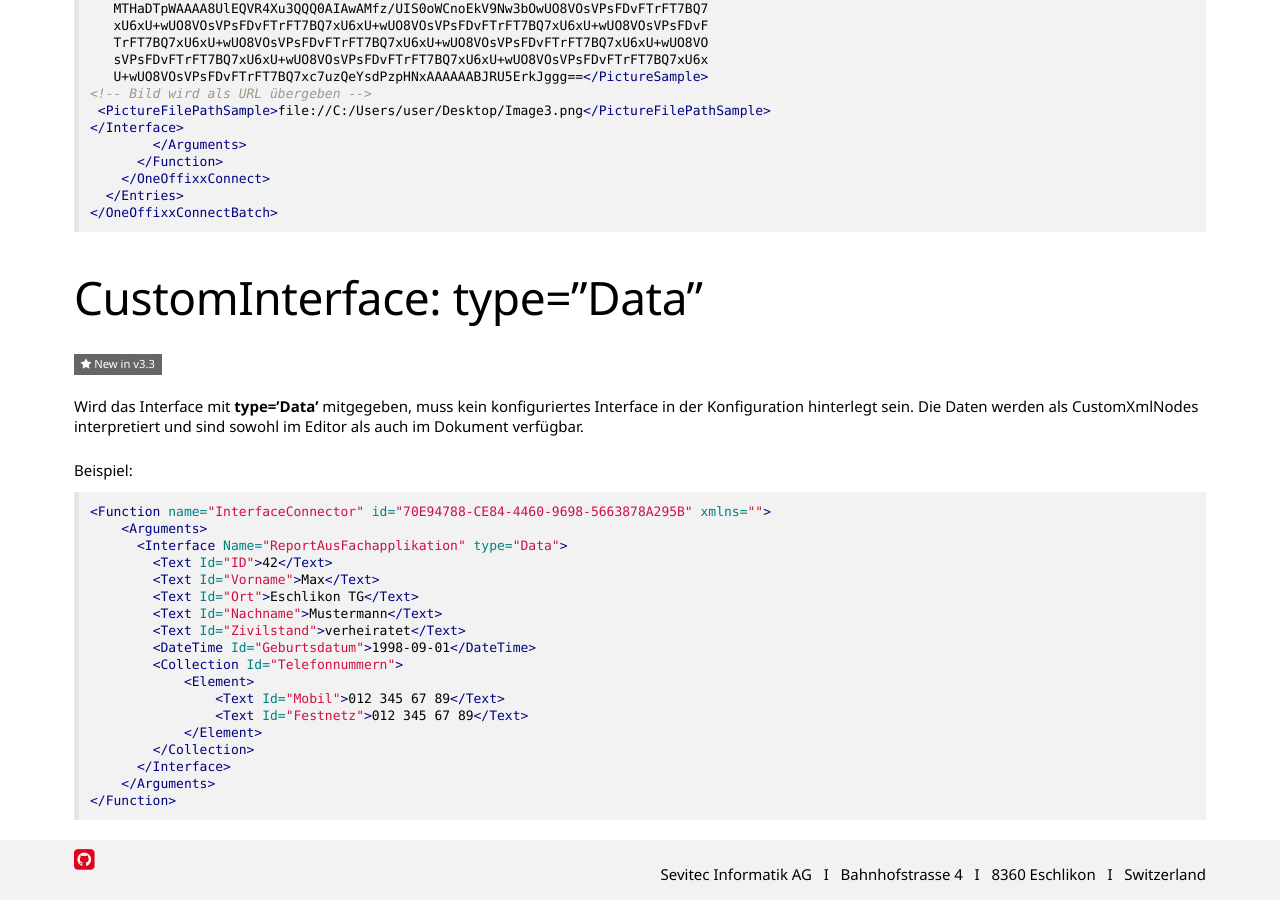
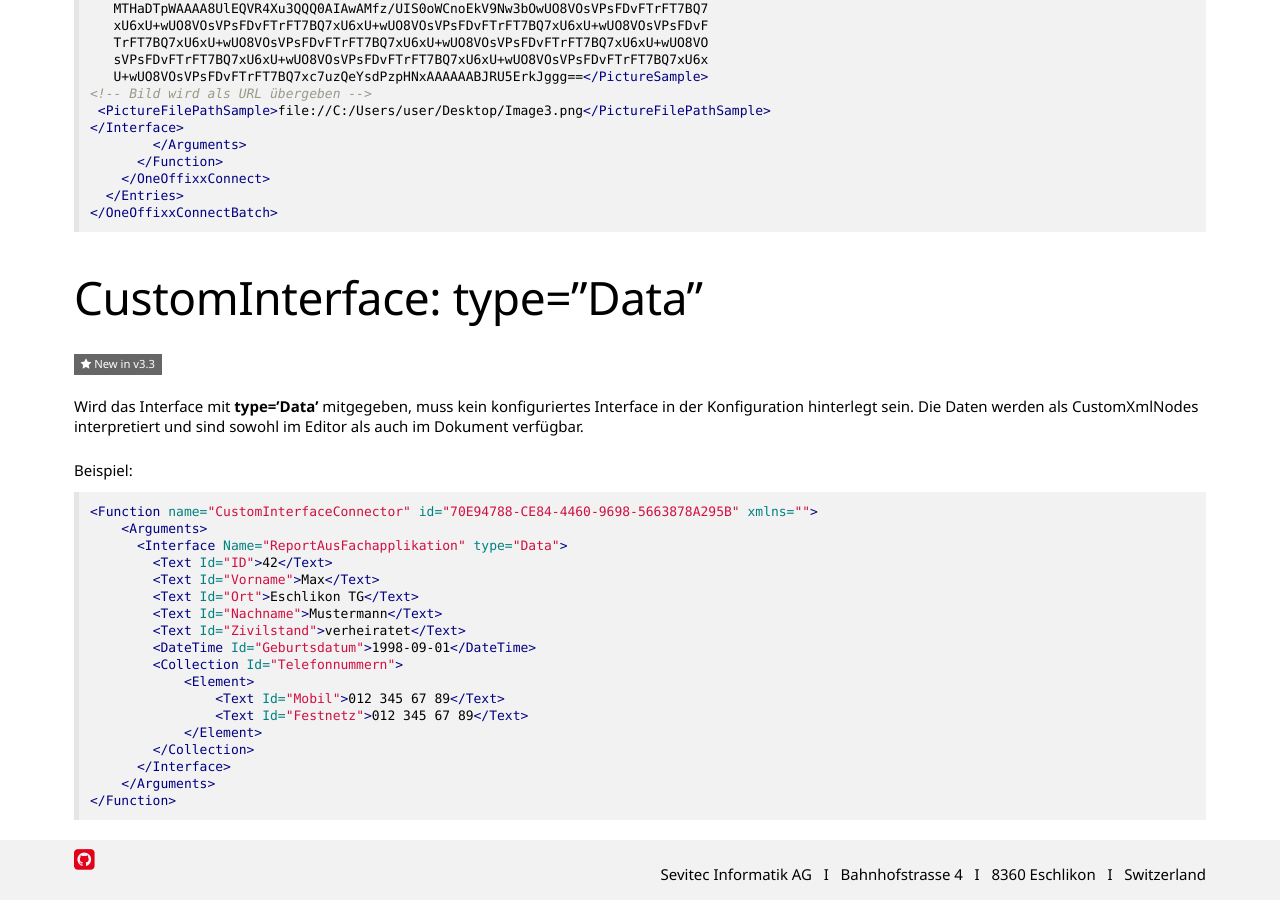
Before and after one commit to primesoft-group/oneoffixx-docs, a Jekyll site: the page built from _pages/connect/de/connect-functions-custominterfaceconnector.md, in a window 1280 px wide and 900 px high, scrolled down 2998 px. Built offline with Jekyll 4.4.1, drawn with Linux system fonts in a browser that asks for light colours; nearby versions of some CDN libraries; some web fonts are replaced.

Commit message:
Update connect-functions-custominterfaceconnector.md

````diff
--- a/_pages/connect/de/connect-functions-custominterfaceconnector.md
+++ b/_pages/connect/de/connect-functions-custominterfaceconnector.md
@@ -173,7 +173,7 @@ Wird das Interface mit __type='Data'__ mitgegeben, muss kein konfiguriertes Inte
 Beispiel:
 
 ```xml
-<Function name="InterfaceConnector" id="70E94788-CE84-4460-9698-5663878A295B" xmlns="">
+<Function name="CustomInterfaceConnector" id="70E94788-CE84-4460-9698-5663878A295B" xmlns="">
     <Arguments>
       <Interface Name="ReportAusFachapplikation" type="Data">
         <Text Id="ID">42</Text>
````
